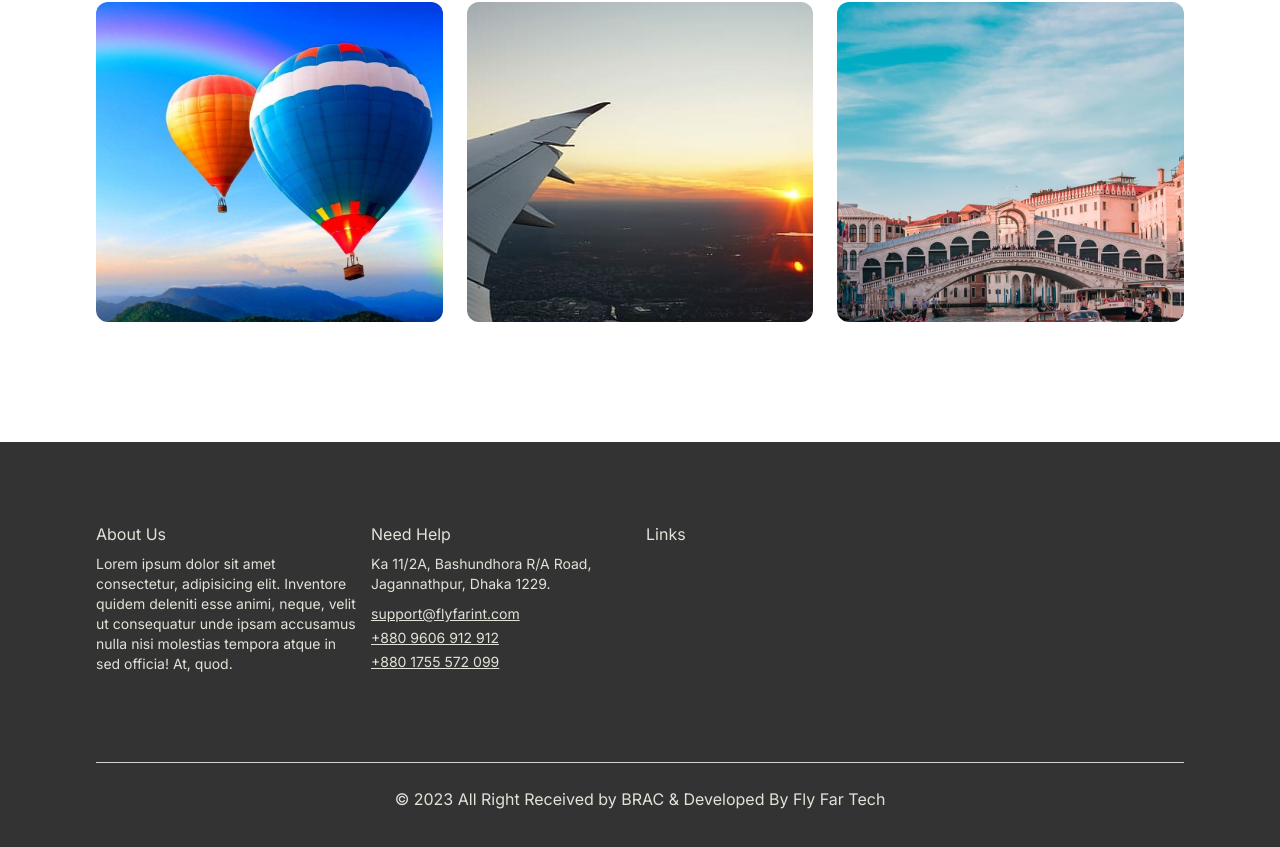
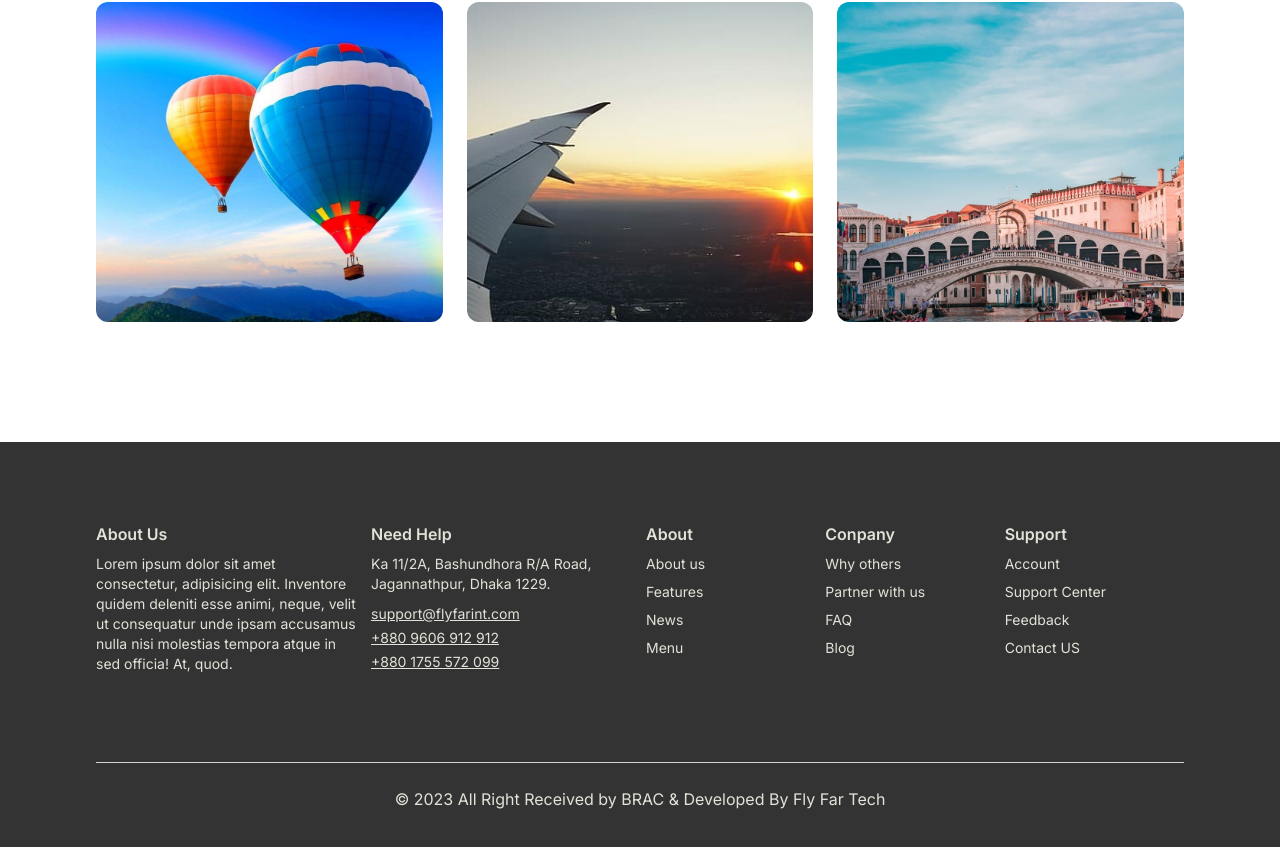
Before and after one commit to AbidHasanPiash/flights, a Next.js app: page / in a window 1280 px wide. Shown: the part 1202-2049 px from the top of the page. Built offline with nearby package versions, Linux system fonts and the light colour scheme.

Commit message:
footer layout done

```diff
--- a/components/footer/Footer.jsx
+++ b/components/footer/Footer.jsx
@@ -7,11 +7,11 @@ export default function Footer() {
         <div className='spaceing'>
             <div className='grid grid-cols-2 md:grid-cols-4 gap-3 pb-20'>
                 <div className='col-span-1'>
-                    <h4>About Us</h4>
+                    <h4 className='font-semibold'>About Us</h4>
                     <p className='text-sm py-2'>Lorem ipsum dolor sit amet consectetur, adipisicing elit. Inventore quidem deleniti esse animi, neque, velit ut consequatur unde ipsam accusamus nulla nisi molestias tempora atque in sed officia! At, quod.</p>
                 </div>
                 <div className='col-span-1 flex flex-col'>
-                    <h4>Need Help</h4>
+                    <h4 className='font-semibold'>Need Help</h4>
                     <p className='text-sm py-2'>
                         Ka 11/2A, Bashundhora R/A Road, <br />
                         Jagannathpur, Dhaka 1229.
@@ -20,8 +20,34 @@ export default function Footer() {
                     <Link className='text-sm underline py-0.5' href={'tell:+8809606912912'}>+880 9606 912 912</Link>
                     <Link className='text-sm underline py-0.5' href={'tell:+8801755572099'}>+880 1755 572 099</Link>
                 </div>
-                <div className='col-span-2'>
-                    Links
+                <div className='col-span-2 grid grid-cols-3'>
+                    <div>
+                        <h4 className='font-semibold'>About</h4>
+                        <ul className='text-sm py-2 space-y-2'>
+                            <li>About us</li>
+                            <li>Features</li>
+                            <li>News</li>
+                            <li>Menu</li>
+                        </ul>
+                    </div>
+                    <div>
+                        <h4 className='font-semibold'>Conpany</h4>
+                        <ul className='text-sm py-2 space-y-2'>
+                            <li>Why others</li>
+                            <li>Partner with us</li>
+                            <li>FAQ</li>
+                            <li>Blog</li>
+                        </ul>
+                    </div>
+                    <div>
+                        <h4 className='font-semibold'>Support</h4>
+                        <ul className='text-sm py-2 space-y-2'>
+                            <li>Account</li>
+                            <li>Support Center</li>
+                            <li>Feedback</li>
+                            <li>Contact US</li>
+                        </ul>
+                    </div>
                 </div>
             </div>
             <div className='border-t border-gray-300 pt-6 text-center'>
```
